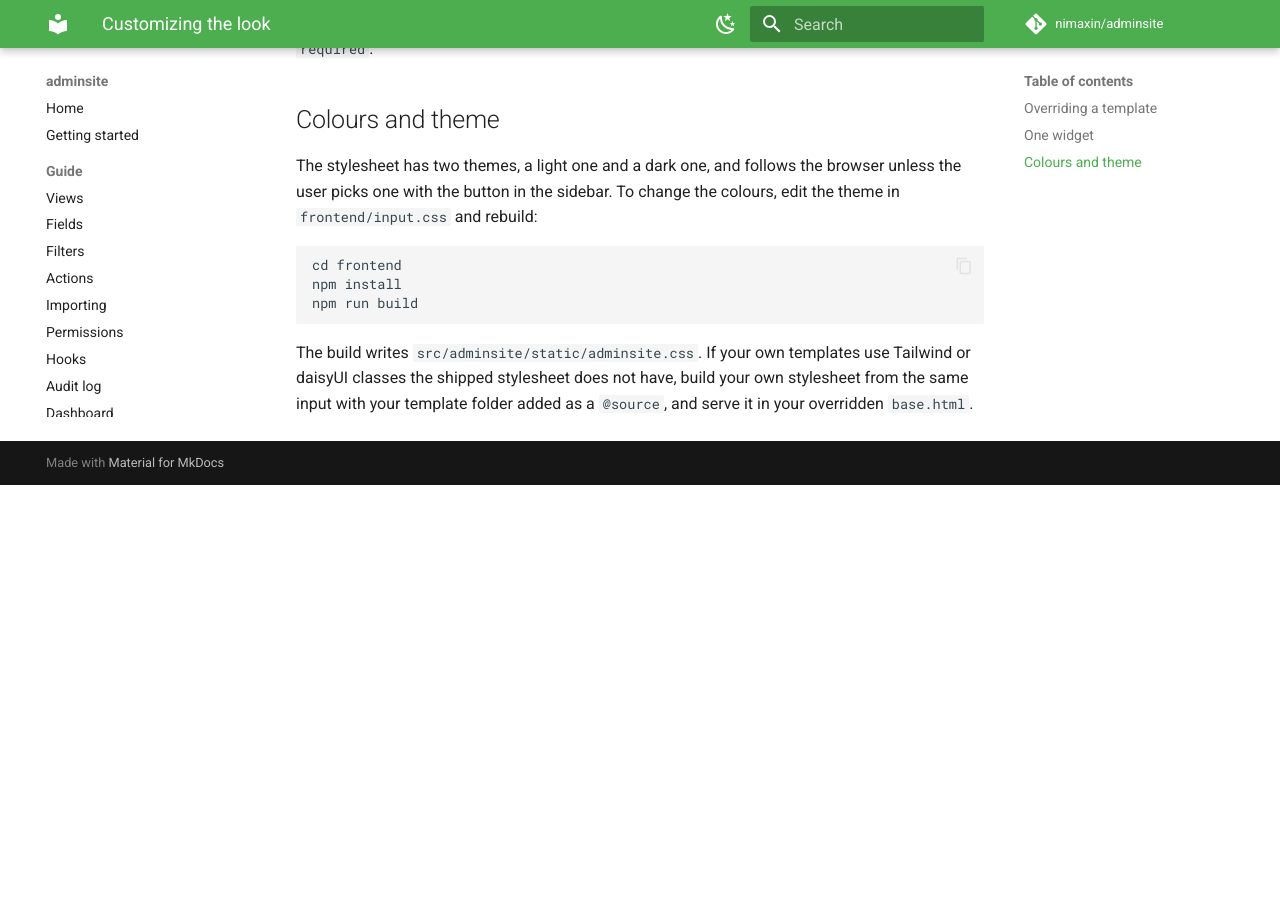
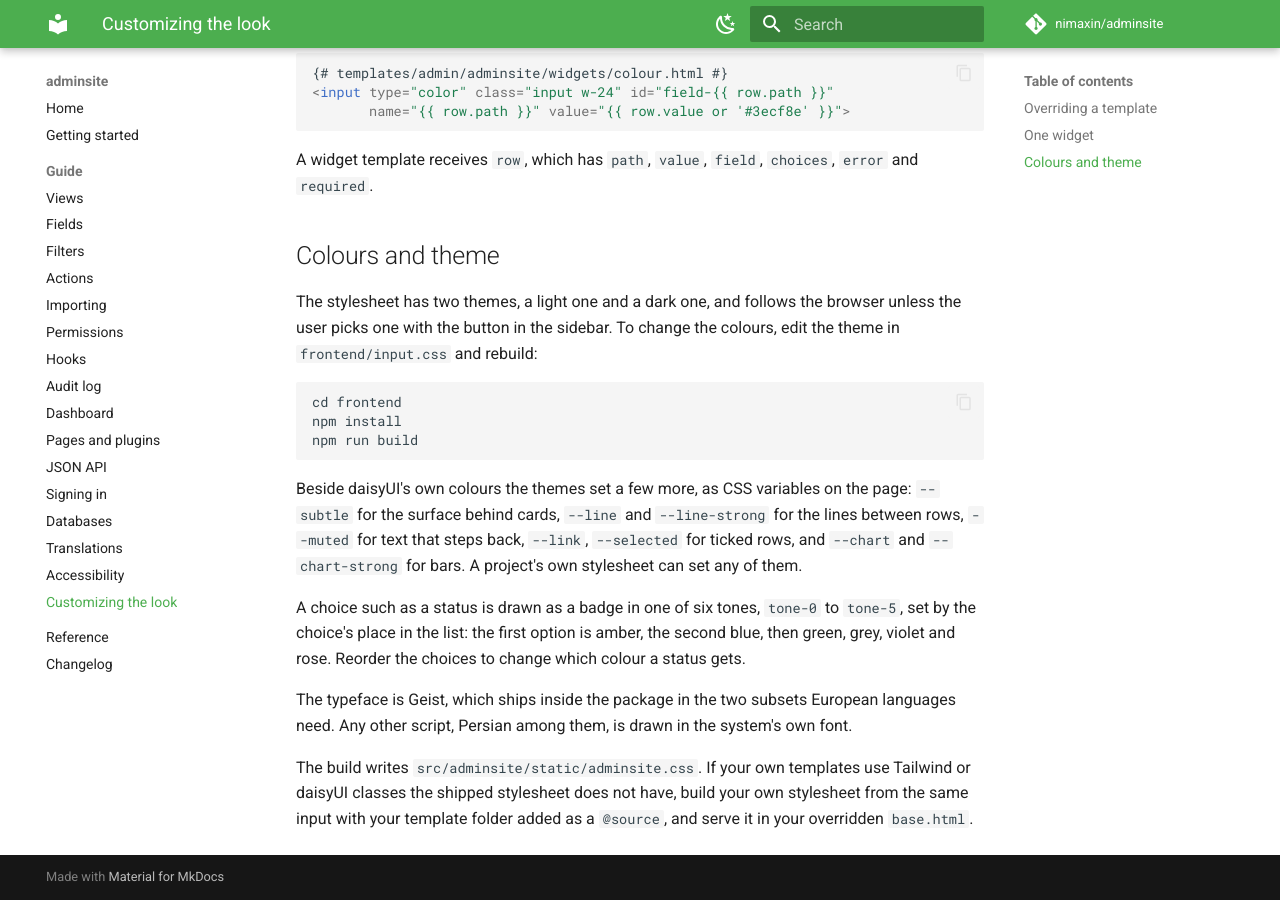
Before and after one commit to nimaxin/adminsite, an MkDocs documentation site: the page built from docs/customizing.md, in a window 1280 px wide and 900 px high, scrolled down 1373 px. Built offline with MkDocs 1.6.1 and Material for MkDocs 9.7.7, drawn with Linux system fonts in a browser that asks for light colours; comment, search, counter and statistics services are not loaded; before the commit the page ends 1858 px from its top, so only the background shows below that; some of the changed text lies outside the part shown.

Commit message:
docs: the new theme's tokens, tones and templates
Co-Authored-By: Claude Opus 5.5 (1M context) <noreply@anthropic.com>

````diff
--- a/docs/customizing.md
+++ b/docs/customizing.md
@@ -21,8 +21,11 @@ Keep the same relative path. To replace the sign in page, create
 | `adminsite/base.html` | The shell: sidebar, header, messages |
 | `adminsite/index.html` | The front page |
 | `adminsite/list.html`, `_toolbar.html`, `_table.html` | The list, its search and filters, and the table |
+| `adminsite/_saved_tabs.html`, `_row_actions.html` | The saved views above a list, and a row's menu |
 | `adminsite/detail.html`, `_history.html` | One record, and its history |
-| `adminsite/form.html`, `_field.html` | The create and edit form |
+| `adminsite/form.html`, `_field.html`, `_inlines.html` | The create and edit form, and its child rows |
+| `adminsite/dashboard/*.html` | The overview's cards |
+| `adminsite/_icons.html`, `_values.html` | The icons, and how a status or a yes and no is drawn |
 | `adminsite/widgets/*.html` | One form control each |
 | `adminsite/activity.html` | The activity page |
 | `adminsite/login.html` | Signing in |
@@ -62,6 +65,18 @@ npm install
 npm run build
 ```
 
+Beside daisyUI's own colours the themes set a few more, as CSS variables on the page:
+`--subtle` for the surface behind cards, `--line` and `--line-strong` for the lines between rows,
+`--muted` for text that steps back, `--link`, `--selected` for ticked rows, and `--chart` and
+`--chart-strong` for bars. A project's own stylesheet can set any of them.
+
+A choice such as a status is drawn as a badge in one of six tones, `tone-0` to `tone-5`, set by
+the choice's place in the list: the first option is amber, the second blue, then green, grey,
+violet and rose. Reorder the choices to change which colour a status gets.
+
+The typeface is Geist, which ships inside the package in the two subsets European languages need.
+Any other script, Persian among them, is drawn in the system's own font.
+
 The build writes `src/adminsite/static/adminsite.css`. If your own templates use Tailwind or
 daisyUI classes the shipped stylesheet does not have, build your own stylesheet from the same input
 with your template folder added as a `@source`, and serve it in your overridden `base.html`.
````
